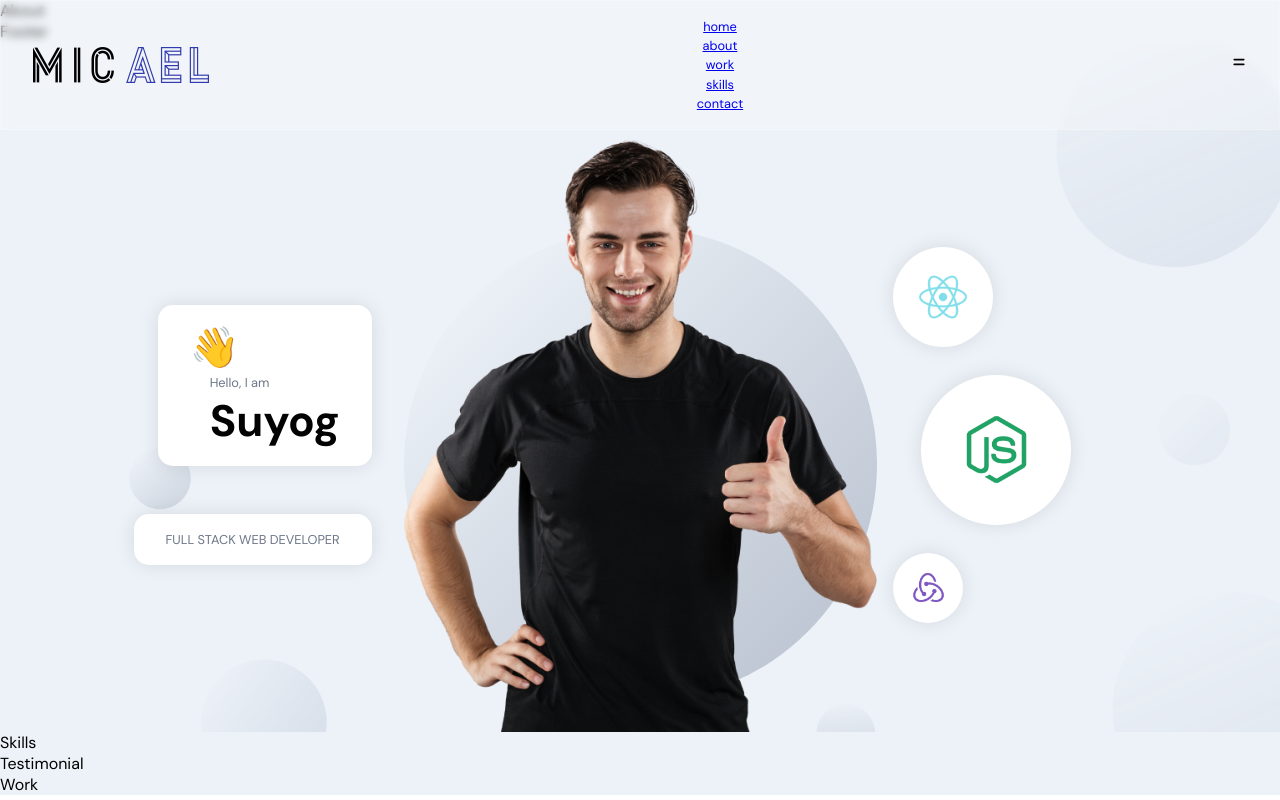
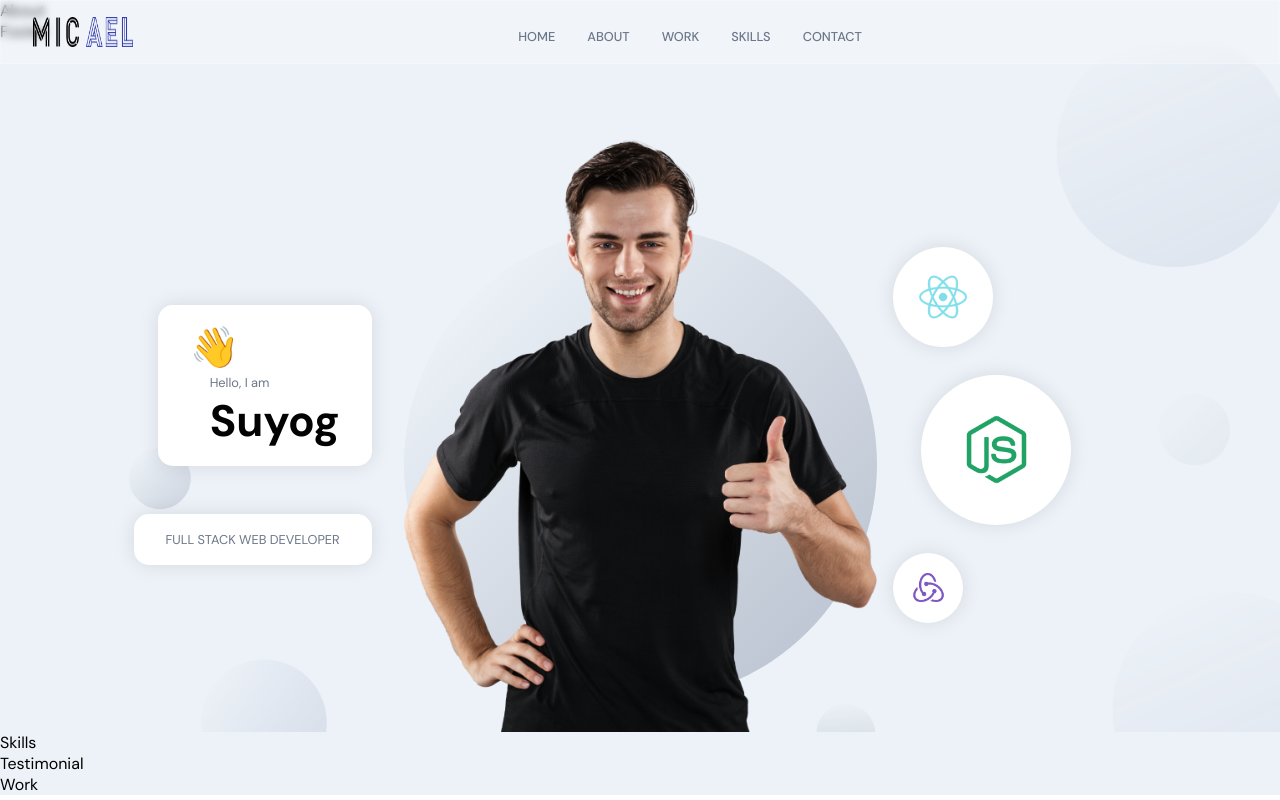
Before and after one commit to suyogmungale/my_portfolio_site, a React (Create React App) app in the folder frontend/: page / in a window 1280 px wide. Built offline with nearby package versions, Linux system fonts and the light colour scheme.

Commit message:
navbar styling done

```diff
--- a/frontend/src/componants/Navbar/Navbar.scss
+++ b/frontend/src/componants/Navbar/Navbar.scss
@@ -1,12 +1,13 @@
 .app__navbar {
- width:100%;
+    width: 100%;
 
- display:flex;
+    display: flex;
     justify-content: space-between;
     align-items: center;
 
     padding: 1rem 2rem;
     background: rgba(255, 255, 255, 0.25);
+    // box-shadow: 0 8px 32px 0 rgba( 31, 38, 135, 0.37 );
     backdrop-filter: blur(4px);
     -webkit-backdrop-filter: blur(4px);
     border: 1px solid rgba(255, 255, 255, 0.18);
@@ -18,4 +19,155 @@
     display: flex;
     justify-content: flex-start;
     align-items: center;
+
+    img {
+      width: 100px;
+      height: 30px;
+
+      @media screen and (min-width: 2000px) {
+        width: 180px;
+        height: 40px;
       }
+    }
+  }
+
+  .app__navbar-links {
+    flex: 1;
+    display: flex;
+    justify-content: center;
+    align-items: center;
+
+    list-style: none;
+
+    li {
+      margin: 0 1rem;
+      cursor: pointer;
+
+      flex-direction: column;
+
+      div {
+        width: 5px;
+        height: 5px;
+        background: transparent;
+        border-radius: 50%;
+
+        margin-bottom: 5px;
+      }
+
+      a {
+        color: var(--gray-color);
+        text-decoration: none;
+        flex-direction: column;
+
+        text-transform: uppercase;
+        font-weight: 500;
+
+        transition: all 0.3s ease-in-out;
+
+        &:hover {
+          color: var(--secondary-color);
+        }
+      }
+
+      &:hover {
+        div {
+          background: var(--secondary-color);
+        }
+      }
+    }
+
+    @media screen and (max-width: 900px) {
+      display: none;
+    }
+  }
+
+  .app__navbar-menu {
+    width: 35px;
+    height: 35px;
+    border-radius: 50%;
+    position: relative;
+
+    display: flex;
+    justify-content: center;
+    align-items: center;
+    background-color: var(--secondary-color);
+
+
+    svg {
+      width: 70%;
+      height: 70%;
+      color: var(--white-color);
+    }
+
+    div {
+      position: fixed;
+      top: 0;
+      bottom: 0;
+      right: 0;
+      z-index: 5;
+
+      padding: 1rem;
+
+      width: 80%;
+      height: 100vh;
+
+      display: flex;
+      justify-content: flex-end;
+      align-items: flex-end;
+      flex-direction: column;
+
+      background: url('../../assets/bgWhite.png');
+      background-color: var(--white-color);
+      background-size: cover;
+      background-repeat: repeat;
+
+      /* top box shadow */
+      box-shadow: 0px 0px 20px rgba(168, 168, 168, 0.15);
+
+      svg {
+        width: 35px;
+        height: 35px;
+        color: var(--secondary-color);
+        margin: 0.5rem 1rem;
+      }
+
+      ul {
+        list-style: none;
+        margin: 0;
+        padding: 0;
+        height: 100%;
+        width: 100%;
+
+        display: flex;
+        justify-content: flex-start;
+        align-items: flex-start;
+        flex-direction: column;
+
+        li {
+          margin: 1rem;
+
+          a {
+            color: var(--gray-color);
+            text-decoration: none;
+            font-size: 1rem;
+            text-transform: uppercase;
+            font-weight: 500;
+
+            transition: all 0.3s ease-in-out;
+
+            &:hover {
+              color: var(--secondary-color);
+            }
+          }
+        }
+      }
+
+      @media screen and (min-width: 900px) {
+        display: none;
+      }
+    }
+
+    @media screen and (min-width: 900px) {
+      display: none;
+    }
+  }
```
Lines whose indentation alone changed are shown as unchanged.
